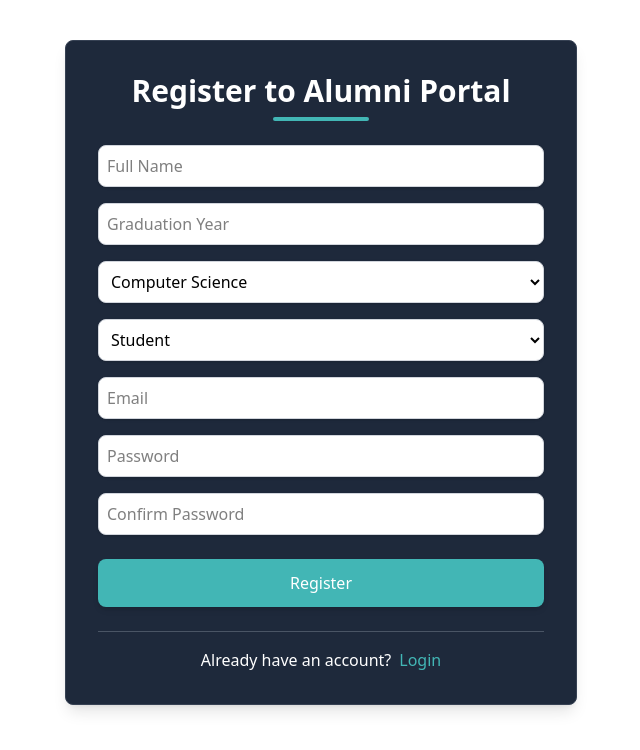
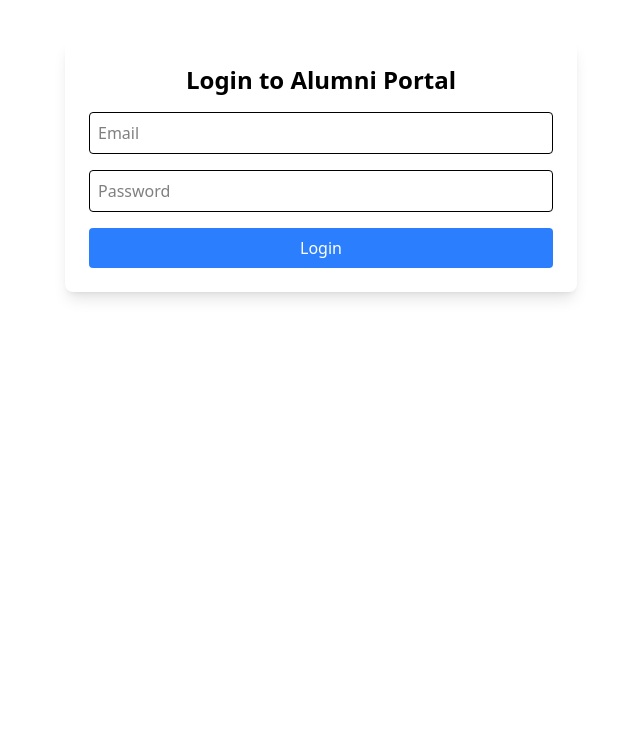
Before and after one commit to megha-kanyal/vizion, a React (Vite) app: page /signup in a window 1280 px wide. Shown: the top 750 px of the page, without its empty margins (319-959 px from the left). Built offline with nearby package versions, Linux system fonts and the light colour scheme.

Commit message:
added navbar

```diff
--- a/package.json
+++ b/package.json
@@ -11,6 +11,7 @@
   },
   "dependencies": {
     "@tailwindcss/vite": "^4.0.10",
+    "axios": "^1.8.1",
     "framer-motion": "^12.4.10",
     "gsap": "^3.12.7",
     "locomotive-scroll": "^4.1.4",
--- a/src/App.jsx
+++ b/src/App.jsx
@@ -24,7 +24,6 @@ function App() {
         <Route path="/profile" element={<Profile />} />
         <Route path="/techtalks" element={<Techtalks/>} />
 
-
         <Route path='/addevents' element={<AddEvents/>}/>
         <Route path='/CreateJobs' element={<CreateJobs/>}/>
       </Routes>
--- a/src/pages/Login.jsx
+++ b/src/pages/Login.jsx
@@ -1,93 +1,39 @@
 import { useState } from "react";
+import axios from "axios";
+import { useNavigate } from "react-router-dom";
 
 const Login = () => {
-  const [isRegister, setIsRegister] = useState(true);
-  const [status, setStatus] = useState("Student");
+  const [email, setEmail] = useState("");
+  const [password, setPassword] = useState("");
+  const navigate = useNavigate();
+
+  const handleLogin = async (e) => {
+    e.preventDefault();
+    try {
+      const response = await axios.post("http://localhost:5000/api/auth/login", { email, password });
+
+      if (response.data.success) {
+        alert("Login Successful!");
+        navigate("/");
+      } else {
+        alert(response.data.message);
+      }
+    } catch (error) {
+      console.error("Login Error:", error);
+      alert("Invalid credentials. Try again.");
+    }
+  };
 
   return (
-    <div className="max-w-lg mx-auto p-8 bg-[#1e293b] shadow-lg rounded-lg mt-10 border border-[#42b6b5]">
-      <div className="text-center mb-6">
-        <h2 className="text-3xl font-bold text-[#42b6b5] mb-2">
-          {isRegister ? "Register" : "Login"} to Alumni Portal
-        </h2>
-        <div className="h-1 w-24 bg-[#42b6b5] mx-auto rounded"></div>
-      </div>
+    <div className="max-w-lg mx-auto p-6 bg-white shadow-lg rounded-lg mt-10">
+      <h2 className="text-2xl font-semibold text-center mb-4">Login to Alumni Portal</h2>
 
-      <form className="space-y-4">
-        {isRegister && (
-          <>
-            <input type="text" placeholder="Full Name" className="w-full p-2 border rounded" required />
-            <input type="number" placeholder="Graduation Year" className="w-full p-2 border rounded" required />
-            <select className="w-full p-2 border rounded" onChange={(e) => setStatus(e.target.value)}>
-              <option>Student</option>
-              <option>Alumni</option>
-            </select>
+      <form className="space-y-4" onSubmit={handleLogin}>
+        <input type="email" placeholder="Email" className="w-full p-2 border rounded" required value={email} onChange={(e) => setEmail(e.target.value)} />
+        <input type="password" placeholder="Password" className="w-full p-2 border rounded" required value={password} onChange={(e) => setPassword(e.target.value)} />
 
-            {status === "Alumni" && (
-              <>
-                <input
-                  type="text"
-                  placeholder="Company Name"
-                  className="w-full p-2 bg-white border border-gray-300 rounded-lg shadow-sm focus:ring-2 focus:ring-[#42b6b5] focus:border-[#42b6b5] outline-none"
-                  required
-                />
-
-                <input
-                  type="text"
-                  placeholder="Job Title"
-                  className="w-full p-2 bg-white border border-gray-300 rounded-lg shadow-sm focus:ring-2 focus:ring-[#42b6b5] focus:border-[#42b6b5] outline-none"
-                  required
-                />
-
-                <input
-                  type="url"
-                  placeholder="LinkedIn Profile"
-                  className="w-full p-2 bg-white border border-gray-300 rounded-lg shadow-sm focus:ring-2 focus:ring-[#42b6b5] focus:border-[#42b6b5] outline-none"
-                />
-              </>
-            )}
-          </>
-        )}
-
-        <input
-          type="email"
-          placeholder="Email"
-          className="w-full bg-white p-2 border border-gray-300 rounded-lg shadow-sm focus:ring-2 focus:ring-[#42b6b5] focus:border-[#42b6b5] outline-none"
-          required
-        />
-
-        <input
-          type="password"
-          placeholder="Password"
-          className="w-full p-2 bg-white border border-gray-300 rounded-lg shadow-sm focus:ring-2 focus:ring-[#42b6b5] focus:border-[#42b6b5] outline-none"
-          required
-        />
-
-        {isRegister && (
-          <input
-            type="password"
-            placeholder="Confirm Password"
-            className="w-full p-2 bg-white border border-gray-300 rounded-lg shadow-sm focus:ring-2 focus:ring-[#42b6b5] focus:border-[#42b6b5] outline-none"
-            required
-          />
-        )}
-
-        <button className="w-full bg-[#42b6b5] text-white py-3 rounded-lg font-medium shadow-md hover:bg-[#3aa09f] transition duration-200 mt-2">
-          {isRegister ? "Register" : "Login"}
-        </button>
+        <button type="submit" className="w-full bg-blue-500 text-white py-2 rounded hover:bg-blue-600">Login</button>
       </form>
-
-      <div className="text-center mt-6 pt-4 border-t border-gray-600">
-        <p className="text-[#42b6b5]">
-          {isRegister ? "Already have an account?" : "Don't have an account?"}
-          <button
-            className="text-[#42b6b5] font-medium ml-2 hover:text-[#3aa09f]"
-            onClick={() => setIsRegister(!isRegister)}
-          >
-            {isRegister ? "Login" : "Register"}
-          </button>
-        </p>
-      </div>
     </div>
   );
 };
--- a/src/pages/Signup.jsx
+++ b/src/pages/Signup.jsx
@@ -1,156 +1,41 @@
 import { useState } from "react";
+import axios from "axios";
 import { useNavigate } from "react-router-dom";
 
-const AlumniPortal = () => {
-  const [isRegister, setIsRegister] = useState(true);
-  const [status, setStatus] = useState("Student");
+const Login = () => {
   const [email, setEmail] = useState("");
   const [password, setPassword] = useState("");
-  const [confirmPassword, setConfirmPassword] = useState("");
-  const [registeredUser, setRegisteredUser] = useState(null); // Store registered credentials
   const navigate = useNavigate();
 
-  const handleRegister = (e) => {
+  const handleLogin = async (e) => {
     e.preventDefault();
-    if (password !== confirmPassword) {
-      alert("Passwords do not match!");
-      return;
-    }
-    setRegisteredUser({ email, password }); // Save registered credentials
-    alert("Registration Successful! Please login.");
-    setIsRegister(false); // Switch to login
-  };
+    try {
+      const response = await axios.post("http://localhost:5000/api/auth/login", { email, password });
 
-  const handleLogin = (e) => {
-    e.preventDefault();
-    if (registeredUser && email === registeredUser.email && password === registeredUser.password) {
-      alert("Login Successful! Redirecting to Home Page...");
-      navigate("/");
-    } else {
-      alert("Invalid Credentials! Please try again.");
+      if (response.data.success) {
+        alert("Login Successful!");
+        navigate("/");
+      } else {
+        alert(response.data.message);
+      }
+    } catch (error) {
+      console.error("Login Error:", error);
+      alert("Invalid credentials. Try again.");
     }
   };
 
   return (
-    <div className="max-w-lg mx-auto p-8 bg-[#1e293b] shadow-lg rounded-lg mt-10 border border-gray-700">
-      <div className="text-center mb-6">
-        <h2 className="text-3xl font-bold text-white mb-2">
-          {isRegister ? "Register" : "Login"} to Alumni Portal
-        </h2>
-        <div className="h-1 w-24 bg-[#42b6b5] mx-auto rounded"></div>
-      </div>
+    <div className="max-w-lg mx-auto p-6 bg-white shadow-lg rounded-lg mt-10">
+      <h2 className="text-2xl font-semibold text-center mb-4">Login to Alumni Portal</h2>
 
-      <form className="space-y-4" onSubmit={isRegister ? handleRegister : handleLogin}>
-        {isRegister && (
-          <>
-            <input
-              type="text"
-              placeholder="Full Name"
-              className="w-full bg-white p-2 border border-gray-300 rounded-lg shadow-sm focus:ring-2 focus:ring-[#42b6b5] focus:border-[#42b6b5] outline-none"
-              required
-            />
+      <form className="space-y-4" onSubmit={handleLogin}>
+        <input type="email" placeholder="Email" className="w-full p-2 border rounded" required value={email} onChange={(e) => setEmail(e.target.value)} />
+        <input type="password" placeholder="Password" className="w-full p-2 border rounded" required value={password} onChange={(e) => setPassword(e.target.value)} />
 
-            <input
-              type="number"
-              placeholder="Graduation Year"
-              className="w-full p-2 bg-white border border-gray-300 rounded-lg shadow-sm focus:ring-2 focus:ring-[#42b6b5] focus:border-[#42b6b5] outline-none"
-              required
-            />
-
-            <select
-              className="w-full p-2 bg-white border border-gray-300 rounded-lg shadow-sm focus:ring-2 focus:ring-[#42b6b5] focus:border-[#42b6b5] outline-none"
-            >
-              <option>Computer Science</option>
-              <option>Electronics</option>
-              <option>Mechanical</option>
-              <option>Civil</option>
-              <option>Other</option>
-            </select>
-
-            <select
-              className="w-full p-2 bg-white border border-gray-300 rounded-lg shadow-sm focus:ring-2 focus:ring-[#42b6b5] focus:border-[#42b6b5] outline-none"
-              onChange={(e) => setStatus(e.target.value)}
-            >
-              <option>Student</option>
-              <option>Alumni</option>
-            </select>
-
-            {status === "Alumni" && (
-              <>
-                <input
-                  type="text"
-                  placeholder="Company Name"
-                  className="w-full p-2 bg-white border border-gray-300 rounded-lg shadow-sm focus:ring-2 focus:ring-[#42b6b5] focus:border-[#42b6b5] outline-none"
-                  required
-                />
-
-                <input
-                  type="text"
-                  placeholder="Job Title"
-                  className="w-full p-2 bg-white border border-gray-300 rounded-lg shadow-sm focus:ring-2 focus:ring-[#42b6b5] focus:border-[#42b6b5] outline-none"
-                  required
-                />
-
-                <input
-                  type="url"
-                  placeholder="LinkedIn Profile"
-                  className="w-full p-2 bg-white border border-gray-300 rounded-lg shadow-sm focus:ring-2 focus:ring-[#42b6b5] focus:border-[#42b6b5] outline-none"
-                />
-              </>
-            )}
-          </>
-        )}
-
-        <input
-          type="email"
-          placeholder="Email"
-          className="w-full bg-white p-2 border border-gray-300 rounded-lg shadow-sm focus:ring-2 focus:ring-[#42b6b5] focus:border-[#42b6b5] outline-none"
-          required
-          value={email}
-          onChange={(e) => setEmail(e.target.value)}
-        />
-
-        <input
-          type="password"
-          placeholder="Password"
-          className="w-full p-2 bg-white border border-gray-300 rounded-lg shadow-sm focus:ring-2 focus:ring-[#42b6b5] focus:border-[#42b6b5] outline-none"
-          required
-          value={password}
-          onChange={(e) => setPassword(e.target.value)}
-        />
-
-        {isRegister && (
-          <input
-            type="password"
-            placeholder="Confirm Password"
-            className="w-full p-2 bg-white border border-gray-300 rounded-lg shadow-sm focus:ring-2 focus:ring-[#42b6b5] focus:border-[#42b6b5] outline-none"
-            required
-            value={confirmPassword}
-            onChange={(e) => setConfirmPassword(e.target.value)}
-          />
-        )}
-
-        <button
-          type="submit"
-          className="w-full bg-[#42b6b5] text-white py-3 rounded-lg font-medium shadow-md hover:bg-[#3aa09f] transition duration-200 mt-2"
-        >
-          {isRegister ? "Register" : "Login"}
-        </button>
+        <button type="submit" className="w-full bg-blue-500 text-white py-2 rounded hover:bg-blue-600">Login</button>
       </form>
-
-      <div className="text-center mt-6 pt-4 border-t border-gray-600">
-        <p className="text-white">
-          {isRegister ? "Already have an account?" : "Don't have an account?"}
-          <button
-            className="text-[#42b6b5] font-medium ml-2 hover:text-[#3aa09f]"
-            onClick={() => setIsRegister(!isRegister)}
-          >
-            {isRegister ? "Login" : "Register"}
-          </button>
-        </p>
-      </div>
     </div>
   );
 };
 
-export default AlumniPortal;
+export default Login;
```
Also changed, not shown: src/Components/Navbar.jsx (+59 -27 lines), 1 other file (tests, documents, lock files or other folders).
